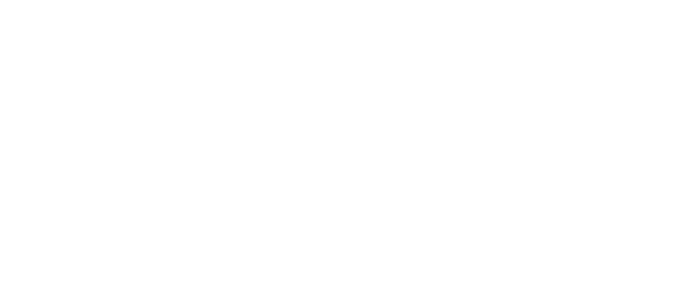
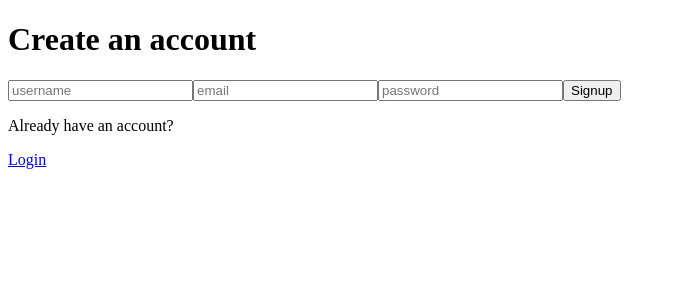
Before and after one commit to avizmarques/lootshare-client, a React (Create React App) app: page /signup in a window 1280 px wide. Shown: the top 300 px of the page, without its empty margins (0-676 px from the left). Built offline with nearby package versions, Linux system fonts and the light colour scheme.

Commit message:
set up signup

```diff
--- a/src/App.js
+++ b/src/App.js
@@ -1,11 +1,13 @@
 import React from "react";
 import { Route } from "react-router-dom";
 import Login from "./Components/Login";
+import Signup from "./Components/Signup";
 
 function App() {
   return (
     <div className="App">
       <Route exact path="/" component={Login} />
+      <Route exact path="/signup" component={Signup} />
     </div>
   );
 }
--- a/src/Components/Login/index.js
+++ b/src/Components/Login/index.js
@@ -25,14 +25,14 @@
   };
 
   componentDidUpdate = () => {
-    const { id, token } = this.props.userSession;
+    const { id, token } = this.props.user;
     if (token) {
       this.props.history.push(`/user/${id}/dashboard`);
     }
   };
 
   render = () => {
-    const { userCreated, token } = this.props.userSession;
+    const { userCreated, token } = this.props.user;
     return (
       <div>
         {userCreated && !token && <p>Signup successful, please login.</p>}
--- a/src/Components/Signup/index.js
+++ b/src/Components/Signup/index.js
@@ -1,9 +1,9 @@
 import React, { Component } from "react";
 import { connect } from "react-redux";
-import { signup } from "../../store/user/session/actions";
+import { signup } from "../../store/user/actions";
 import SignupForm from "./SignupForm";
 
-class SignupContainer extends Component {
+class Signup extends Component {
   state = {
     username: "",
     email: "",
@@ -49,4 +49,4 @@
 
 const mapDispatchToProps = { signup };
 
-export default connect(mapStateToProps, mapDispatchToProps)(SignupContainer);
+export default connect(mapStateToProps, mapDispatchToProps)(Signup);
```
